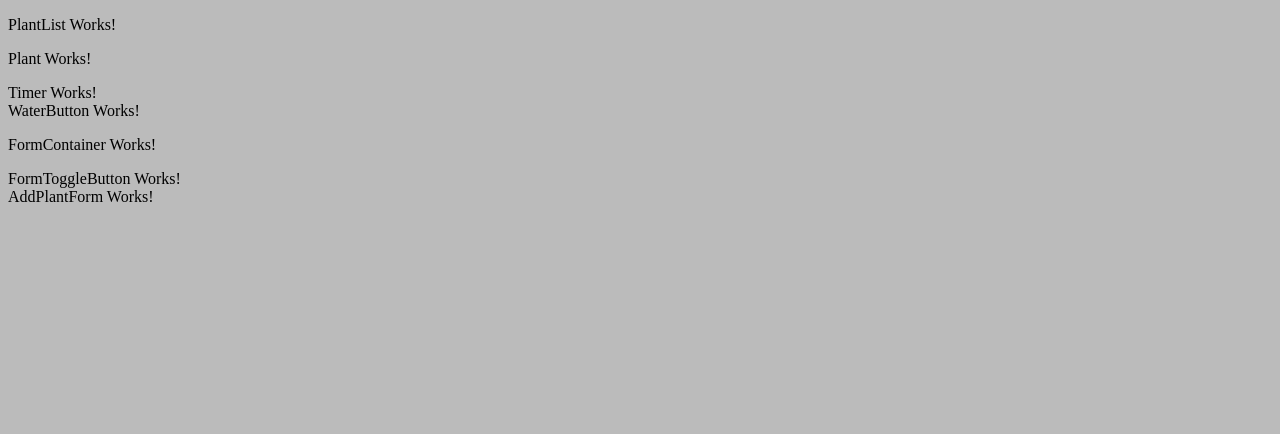
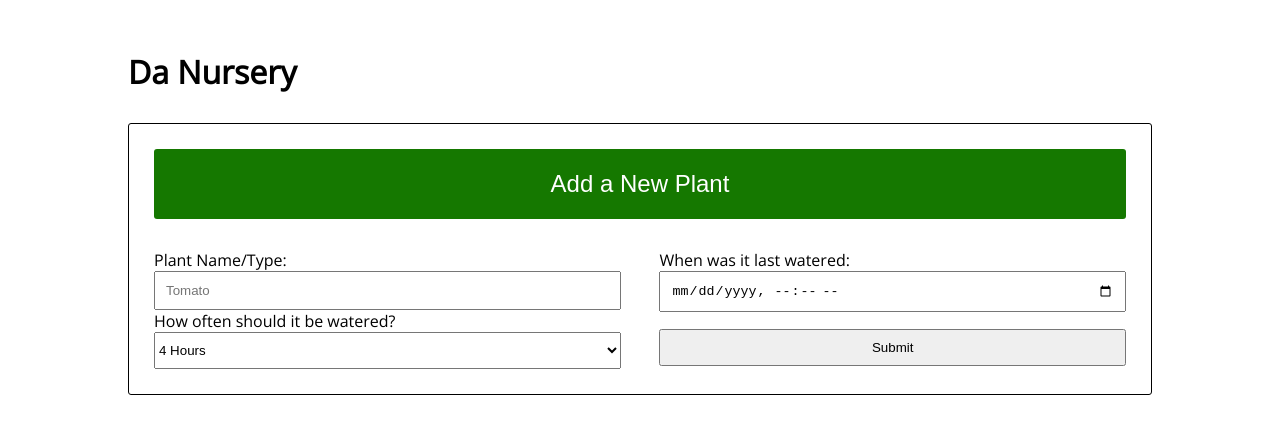
Before and after one commit to jaredeiseman/plant-watering-tracker, a React app: page / in a window 1280 px wide. Shown: the top 434 px of the page. Built offline with nearby package versions, Linux system fonts and the light colour scheme.

Commit message:
add static content and initial styling to FormContainer and child components

```diff
--- a/src/components/AddPlantForm.jsx
+++ b/src/components/AddPlantForm.jsx
@@ -1,8 +1,35 @@
 import React from 'react';
+import styles from '../styles/App.css';
 
 function AddPlantForm() {
   return (
-    <div>AddPlantForm Works!</div>
+    <form className={styles.addPlantForm}>
+      <div className={styles.leftFormColumn}>
+        <label htmlFor="plantName">Plant Name/Type:</label>
+        <input type="text" placeholder="Tomato" name="plantName" />
+        <label htmlFor="wateringInterval">How often should it be watered?</label>
+        <select name="wateringInterval">
+          <option value="4h">4 Hours</option>
+          <option value="8h">8 Hours</option>
+          <option value="12h">12 Hours</option>
+          <option value="1d">Once a day</option>
+          <option value="2d">Once every 2 days</option>
+          <option value="3d">Once every 3 days</option>
+          <option value="4d">Once every 4 days</option>
+          <option value="5d">Once every 5 days</option>
+          <option value="6d">Once every 6 days</option>
+          <option value="1w">Once a week</option>
+          <option value="2w">Once every 2 weeks</option>
+          <option value="3w">Once every 3 weeks</option>
+          <option value="4w">Once a month</option>
+        </select>
+      </div>
+      <div className={styles.rightFormColumn}>
+        <label htmlFor="lastWatered">When was it last watered:</label>
+        <input type="datetime-local" />
+        <button type="submit">Submit</button>
+      </div>
+    </form>
   );
 }
 
--- a/src/components/App.jsx
+++ b/src/components/App.jsx
@@ -6,8 +6,9 @@ import FormContainer from './FormContainer';
 function App(){
   return (
     <div className={styles.app}>
-      <PlantList />
+      <h1>Da Nursery</h1>
       <FormContainer />
+      {/*<PlantList />*/}
     </div>
   );
 }
--- a/src/components/FormContainer.jsx
+++ b/src/components/FormContainer.jsx
@@ -1,11 +1,11 @@
 import React from 'react';
 import FormToggleButton from './FormToggleButton';
 import AddPlantForm from './AddPlantForm';
+import styles from '../styles/App.css';
 
 function FormContainer() {
   return (
-    <div>
-      <p>FormContainer Works!</p>
+    <div className={styles.formContainer}>
       <FormToggleButton />
       <AddPlantForm />
     </div>
--- a/src/components/FormToggleButton.jsx
+++ b/src/components/FormToggleButton.jsx
@@ -1,8 +1,9 @@
 import React from 'react';
+import styles from '../styles/App.css';
 
 function FormToggleButton() {
   return (
-    <div>FormToggleButton Works!</div>
+    <button className={styles.formToggleButton}>Add a New Plant</button>
   );
 }
 
--- a/src/styles/App.css
+++ b/src/styles/App.css
@@ -1,3 +1,75 @@
+/* GLOBAL STYLES */
 * {
-  background: #bbb;
+  margin: 0;
+  padding: 0;
+  box-sizing: border-box;
 }
+
+body {
+  font-family: 'Open Sans', sans-serif;
+}
+
+h1 {
+  margin-bottom: 30px;
+}
+
+/* COMPONENT STYLES */
+.app {
+  margin: 50px auto 0;
+  max-width: 1200px;
+  width: 80%;
+}
+
+.formContainer {
+  border: 1px solid black;
+  border-radius: 3px;
+  padding: 25px;
+}
+
+.formToggleButton {
+  width: 100%;
+  padding: 20px 0;
+  font-size: 24px;
+  background-color: #157800;
+  color: #fff;
+  border: 1px solid transparent;
+  border-radius: 3px;
+  cursor: pointer;
+  transition: all .3s;
+}
+
+.formToggleButton:hover {
+  background-color: #fff;
+  border: 1px solid #157800;
+  color: #157800;
+}
+
+.addPlantForm {
+  margin-top: 30px;
+  display: flex;
+  justify-content: space-between;
+}
+
+.addPlantForm .leftFormColumn, .addPlantForm .rightFormColumn {
+  width: 48%;
+}
+
+.addPlantForm label, .addPlantForm input, .addPlantForm select {
+  display: block;
+}
+
+.addPlantForm input {
+  padding: 10px;
+  width: 100%;
+}
+
+.addPlantForm select {
+  width: 100%;
+  height: 37px;
+}
+
+.addPlantForm button {
+  height: 37px;
+  margin-top: 17px;
+  width: 100%;
+}
```
Also changed, not shown: src/models/Plant.js (added, +9 -0 lines), template.ejs.
